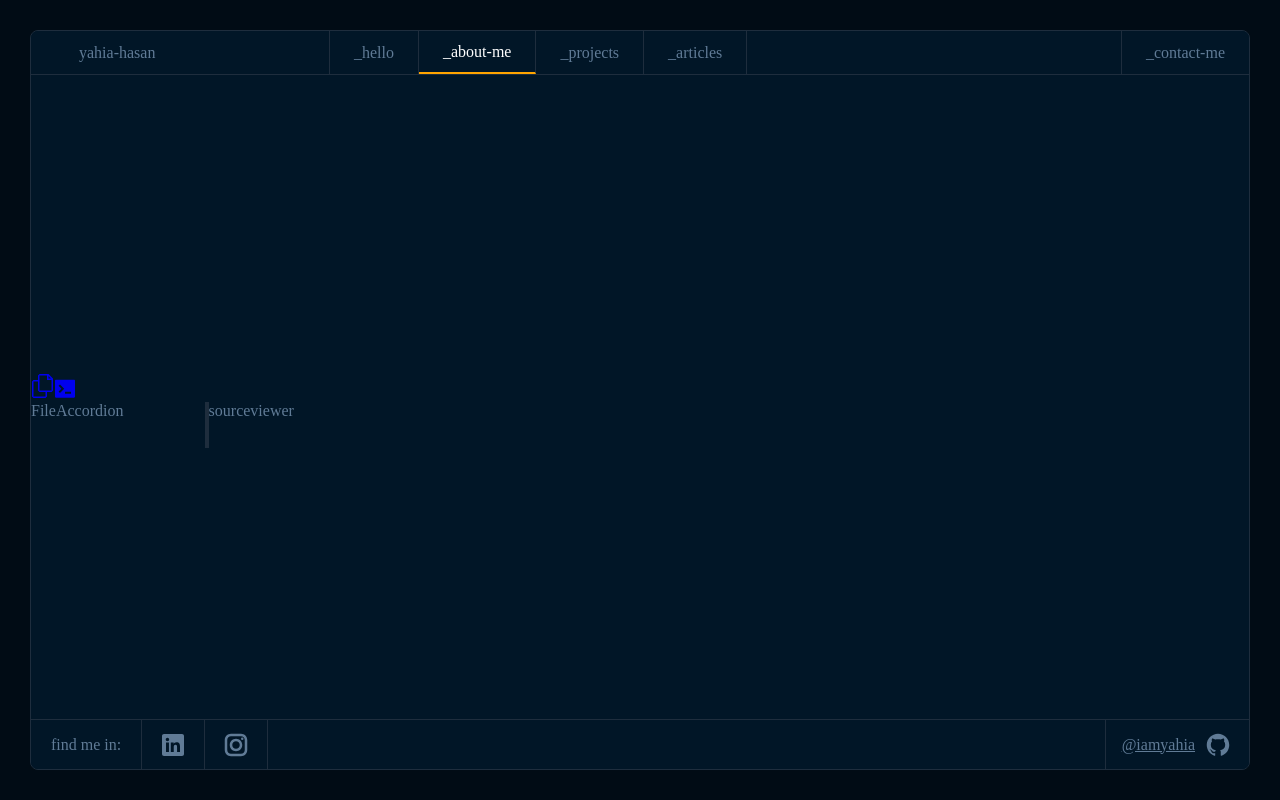
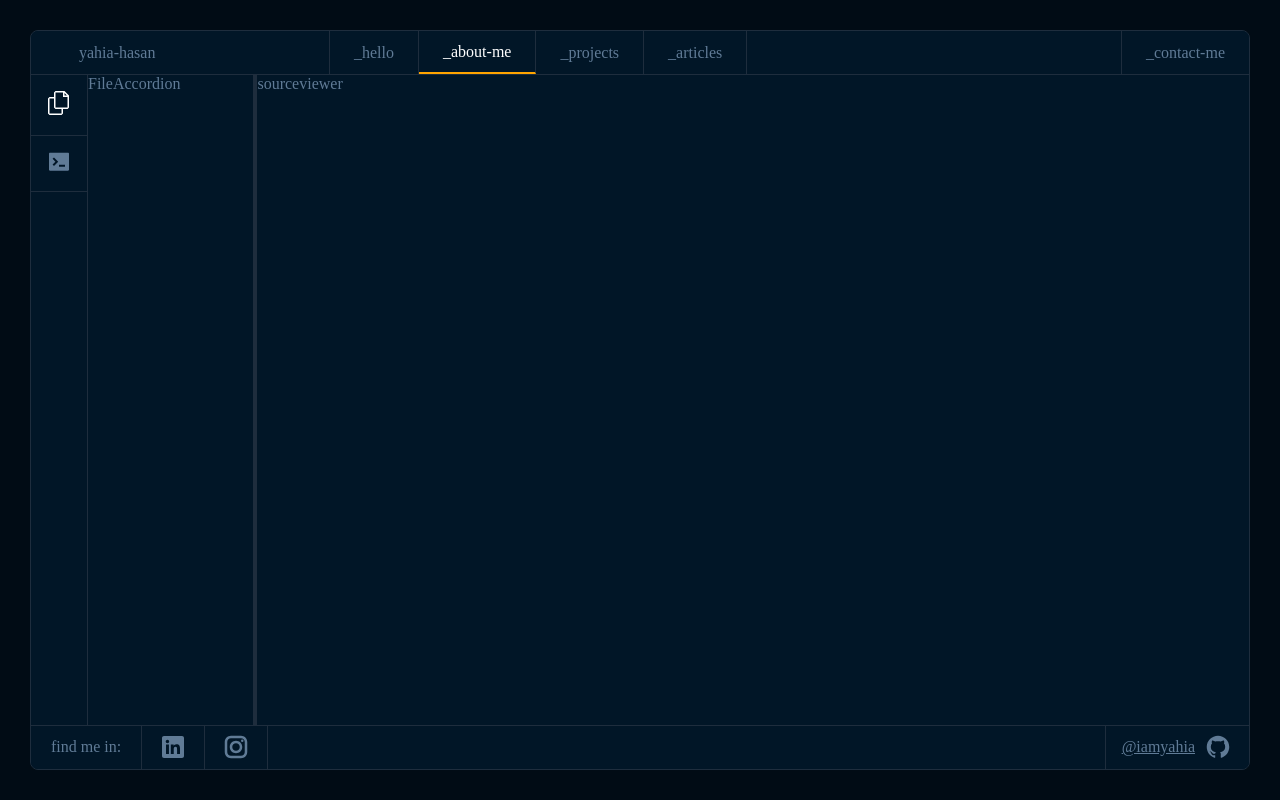
Before and after one commit to iamyahia/portfolio, a Next.js app: page /about-me in a window 1280 px wide. Built offline with nearby package versions, Linux system fonts and the light colour scheme.

Commit message:
refactor(NAVBAR): Improve Navbar component styling and active link behavior

```diff
--- a/components/Navbar/Navbar.tsx
+++ b/components/Navbar/Navbar.tsx
@@ -24,7 +24,10 @@ function Navbar() {
               <Link
                 href={item.href}
                 className={clsx("navbar__link", {
-                  "navbar__link--active": pathName === item.href,
+                  "navbar__link--active":
+                    item.href === "/"
+                      ? pathName === item.href
+                      : pathName.startsWith(item.href),
                 })}
                 key={item.key}
               >
--- a/styles/pages/_about-me.scss
+++ b/styles/pages/_about-me.scss
@@ -1,15 +1,17 @@
-.about-me {
+.about-me__layout {
+  display: flex;
+  height: 100%;
+
   .about-me__sidebar {
     display: flex;
-    width: 60px;
     align-items: center;
     flex-direction: column;
     border-right: 1px solid #1e2d3d;
-
+  }
   .about-me__link {
+    width: 100%;
     padding: 1rem;
     text-align: center;
-      width: 100%;
     color: $color-slate-blue;
     border-bottom: 1px solid $color-ebony-clay;
     transition: color 0.25s, background-color 0.25s;
@@ -18,6 +20,9 @@
       color: $color-white-shade;
       background-color: rgba($color-white-shade, 0.1);
     }
+
+    &--active {
+      color: white;
     }
   }
 }
```
Lines whose indentation alone changed are shown as unchanged.
